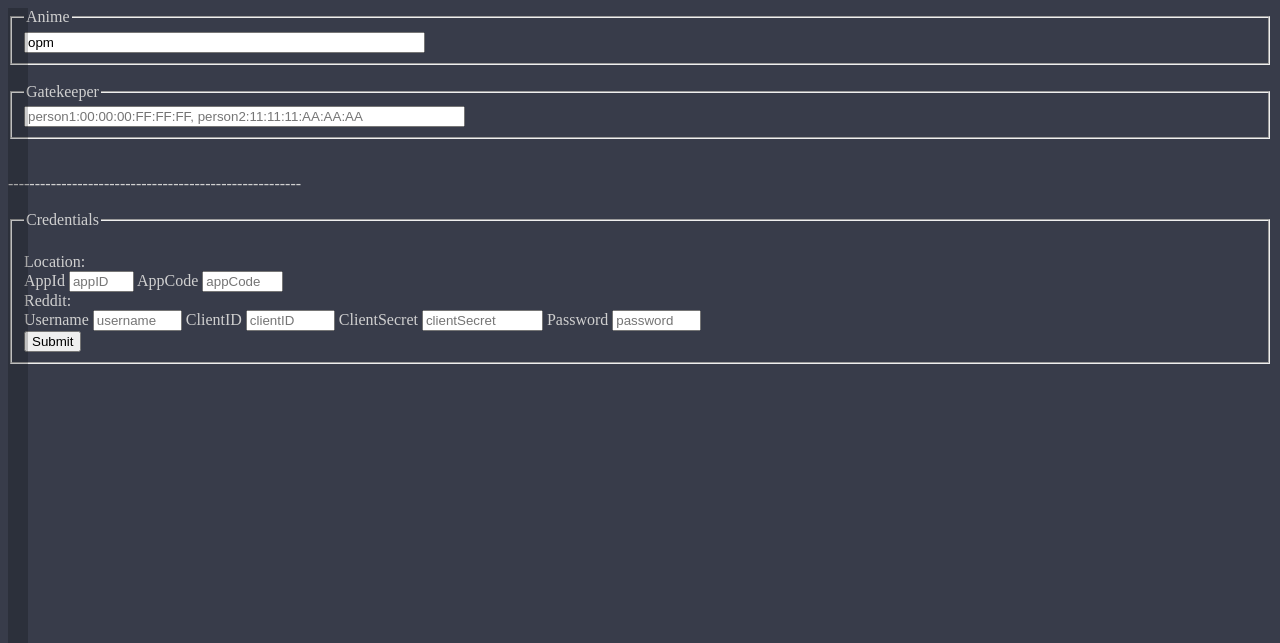
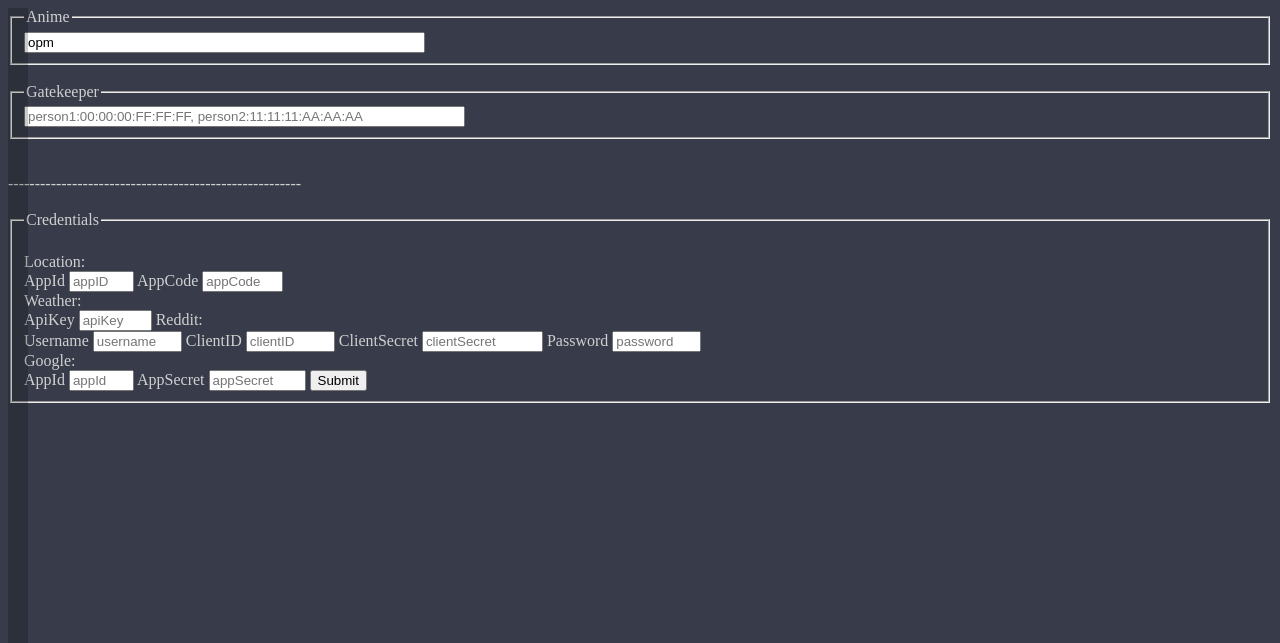
Before and after one commit to montarion/athena-old, a Python web app: template components/templates/settings.html in a window 1280 px wide. Shown: the top 643 px of the page. Run offline with Jinja, Linux system fonts and the light colour scheme; the template is opened without the code that fills it, so the values that code supplies are empty; some libraries are stand-ins or nearby versions.

Commit message:
added google and weather fields to settings page

```diff
--- a/components/templates/settings.html
+++ b/components/templates/settings.html
@@ -43,8 +43,11 @@
           <label>AppId
           <input class="input" type="text" name="hereAppID" placeholder="appID"></label>
           <label>AppCode
-          <input class="input" type="text" name="hereAppCode" placeholder="appCode"></label>
+          <input class="input" type="password" name="hereAppCode" placeholder="appCode"></label>
           <br>
+          Weather: <br>
+          <label>ApiKey
+          <input class="input" type="text" name="weatherApiKey" placeholder="apiKey"><label>
           Reddit: <br>
           <label>Username
           <input class="input" type="text" name="redditUsername" placeholder="username"></label>
@@ -54,8 +57,12 @@
           <input class="input" type="password" name="redditClientSecret" placeholder="clientSecret"></label>
           <label>Password
           <input class="input" type="password" name="redditPassword" placeholder="password"></label>
-
           <br>
+          Google: <br>
+          <label>AppId
+          <input class="input" type="text" name="googleAppId" placeholder="appId"><label>
+          <label>AppSecret
+          <input class="input" type="password" name="googleAppSecret" placeholder="appSecret"><label>
           <button class="submitbutton" type="button" id="button" name="button">
             Submit
           </button>
```
